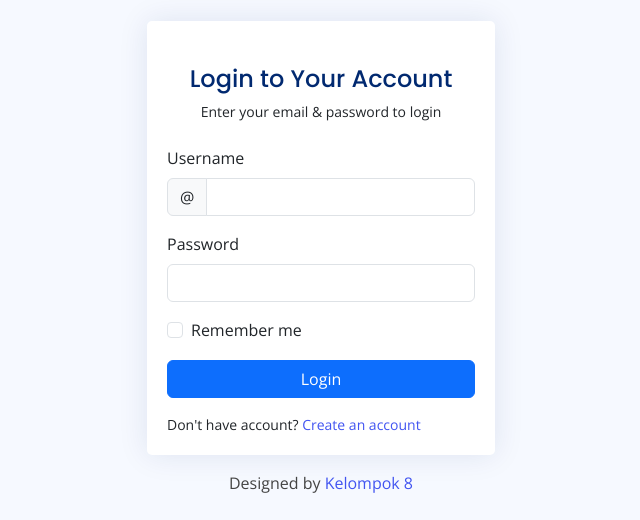
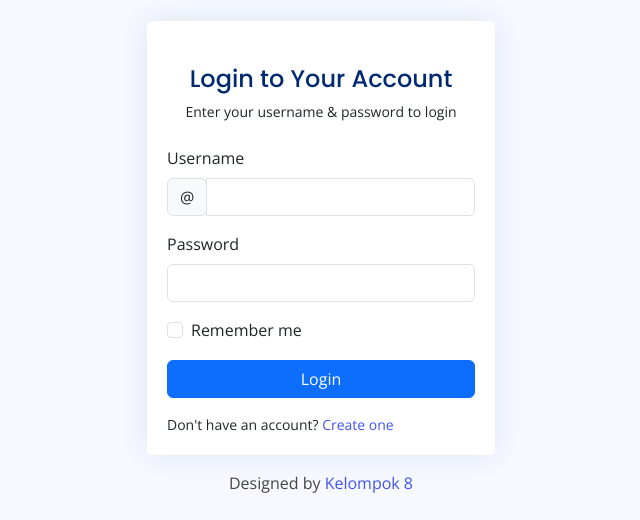
Before and after one commit to AlvaGans/Celengan, a PHP site: page / in a window 1280 px wide. Shown: the part 179-699 px from the top of the page, without its empty margins (319-959 px from the left). Run offline with PHP 8.4, Linux system fonts and the light colour scheme; some libraries are stand-ins or nearby versions.

Commit message:
Update index.php

```diff
--- a/index.php
+++ b/index.php
@@ -1,6 +1,16 @@
 <?php
+// Debug mode biar error langsung keliatan
 error_reporting(E_ALL);
 ini_set('display_errors', 1);
+ini_set('display_startup_errors', 1);
+
+// include koneksi database
+include "koneksi.php";
+
+// cek koneksi database
+if (!$koneksi) {
+  die("Koneksi gagal: " . mysqli_connect_error());
+}
 ?>
 
 <!DOCTYPE html>
@@ -10,7 +20,7 @@ ini_set('display_errors', 1);
   <meta charset="utf-8">
   <meta content="width=device-width, initial-scale=1.0" name="viewport">
 
-  <title>Pages / Login - NiceAdmin Bootstrap Template</title>
+  <title>Login - TargetKu</title>
   <meta content="" name="description">
   <meta content="" name="keywords">
 
@@ -20,7 +30,9 @@ ini_set('display_errors', 1);
 
   <!-- Google Fonts -->
   <link href="https://fonts.gstatic.com" rel="preconnect">
-  <link href="https://fonts.googleapis.com/css?family=Open+Sans:300,300i,400,400i,600,600i,700,700i|Nunito:300,300i,400,400i,600,600i,700,700i|Poppins:300,300i,400,400i,500,500i,600,600i,700,700i" rel="stylesheet">
+  <link
+    href="https://fonts.googleapis.com/css?family=Open+Sans:300,400,600,700|Nunito:300,400,600,700|Poppins:300,400,500,600,700"
+    rel="stylesheet">
 
   <!-- Vendor CSS Files -->
   <link href="assets/vendor/bootstrap/css/bootstrap.min.css" rel="stylesheet">
@@ -33,14 +45,6 @@ ini_set('display_errors', 1);
 
   <!-- Template Main CSS File -->
   <link href="assets/css/style.css" rel="stylesheet">
-
-  <!-- =======================================================
-  * Template Name: NiceAdmin
-  * Updated: May 30 2023 with Bootstrap v5.3.0
-  * Template URL: https://bootstrapmade.com/nice-admin-bootstrap-admin-html-template/
-  * Author: BootstrapMade.com
-  * License: https://bootstrapmade.com/license/
-  ======================================================== -->
 </head>
 
 <body>
@@ -48,13 +52,14 @@ ini_set('display_errors', 1);
   <main>
     <div class="container">
 
-      <section class="section register min-vh-100 d-flex flex-column align-items-center justify-content-center py-4">
+      <section
+        class="section register min-vh-100 d-flex flex-column align-items-center justify-content-center py-4">
         <div class="container">
           <div class="row justify-content-center">
             <div class="col-lg-4 col-md-6 d-flex flex-column align-items-center justify-content-center">
 
               <div class="d-flex justify-content-center py-4">
-                <a href="index.html" class="logo d-flex align-items-center w-auto">
+                <a href="index.php" class="logo d-flex align-items-center w-auto">
                   <img src="assets/img/logo.png" alt="">
                   <span class="d-none d-lg-block">TargetKu</span>
                 </a>
@@ -66,24 +71,22 @@ ini_set('display_errors', 1);
 
                   <div class="pt-4 pb-2">
                     <h5 class="card-title text-center pb-0 fs-4">Login to Your Account</h5>
-                    <p class="text-center small">Enter your email & password to login</p>
+                    <p class="text-center small">Enter your username & password to login</p>
                   </div>
 
-                  <form class="row g-3 " method="POST" action="session_login.php">
+                  <form class="row g-3" method="POST" action="session_login.php">
 
                     <div class="col-12">
-                      <label for="yourUsername" class="form-label">Username</label>
+                      <label for="username" class="form-label">Username</label>
                       <div class="input-group has-validation">
-                      <span class="input-group-text" id="inputGroupPrepend">@</span>
+                        <span class="input-group-text">@</span>
                         <input type="text" name="username" class="form-control" id="username" required>
-                        <div class="invalid-feedback">Username</div>
                       </div>
                     </div>
 
                     <div class="col-12">
-                      <label for="yourPassword" class="form-label">Password</label>
+                      <label for="pass" class="form-label">Password</label>
                       <input type="password" name="pass" class="form-control" id="pass" required>
-                      <div class="invalid-feedback">Please enter your password!</div>
                     </div>
 
                     <div class="col-12">
@@ -92,11 +95,12 @@ ini_set('display_errors', 1);
                         <label class="form-check-label" for="rememberMe">Remember me</label>
                       </div>
                     </div>
+
                     <div class="col-12">
-                      <button class="btn btn-primary w-100" type="submit" >Login</button>
+                      <button class="btn btn-primary w-100" type="submit">Login</button>
                     </div>
                     <div class="col-12">
-                      <p class="small mb-0">Don't have account? <a href="register.php">Create an account</a></p>
+                      <p class="small mb-0">Don't have an account? <a href="register.php">Create one</a></p>
                     </div>
                   </form>
 
@@ -104,10 +108,6 @@ ini_set('display_errors', 1);
               </div>
 
               <div class="credits">
-                <!-- All the links in the footer should remain intact. -->
-                <!-- You can delete the links only if you purchased the pro version. -->
-                <!-- Licensing information: https://bootstrapmade.com/license/ -->
-                <!-- Purchase the pro version with working PHP/AJAX contact form: https://bootstrapmade.com/nice-admin-bootstrap-admin-html-template/ -->
                 Designed by <a href="https://bootstrapmade.com/">Kelompok 8</a>
               </div>
 
@@ -120,10 +120,11 @@ ini_set('display_errors', 1);
     </div>
   </main><!-- End #main -->
 
-  <a href="#" class="back-to-top d-flex align-items-center justify-content-center"><i class="bi bi-arrow-up-short"></i></a>
+  <a href="#" class="back-to-top d-flex align-items-center justify-content-center">
+    <i class="bi bi-arrow-up-short"></i>
+  </a>
 
   <!-- Vendor JS Files -->
-  <script src="assets/vendor/apexcharts/apexcharts.min.js"></script>
   <script src="assets/vendor/bootstrap/js/bootstrap.bundle.min.js"></script>
   <script src="assets/vendor/chart.js/chart.umd.js"></script>
   <script src="assets/vendor/echarts/echarts.min.js"></script>
@@ -136,5 +137,4 @@ ini_set('display_errors', 1);
   <script src="assets/js/main.js"></script>
 
 </body>
-
 </html>
```
